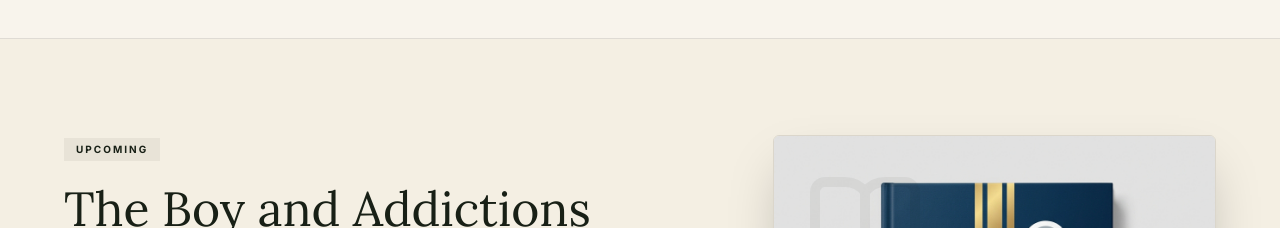
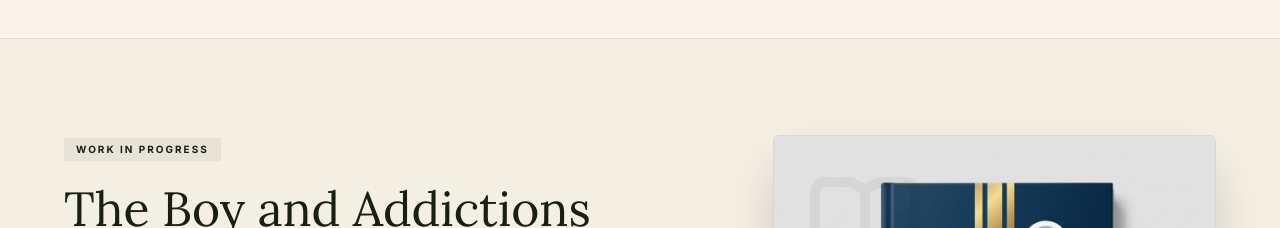
Before and after one commit to conditassociatesltd-gif/purposeful-builder, a Next.js app in the folder purposeful-builder/: page /book in a window 1280 px wide. Shown: the part 2620-2848 px from the top of the page. Built offline with nearby package versions, Linux system fonts and the light colour scheme.

Commit message:
chore: Update book status to Work In Progress on website

```diff
--- a/purposeful-builder/app/book/page.tsx
+++ b/purposeful-builder/app/book/page.tsx
@@ -145,7 +145,7 @@ export default function BookPage() {
 
           <div className="lg:col-span-7">
             <div className="inline-block px-3 py-1 text-[10px] tracking-[0.2em] uppercase font-bold mb-6 bg-black/5">
-              Upcoming
+              Work In Progress
             </div>
             <h2 className="font-serif text-4xl md:text-5xl mb-6">The Boy and Addictions</h2>
             <div className="prose max-w-none space-y-6 text-lg leading-relaxed opacity-90 font-serif">
```
